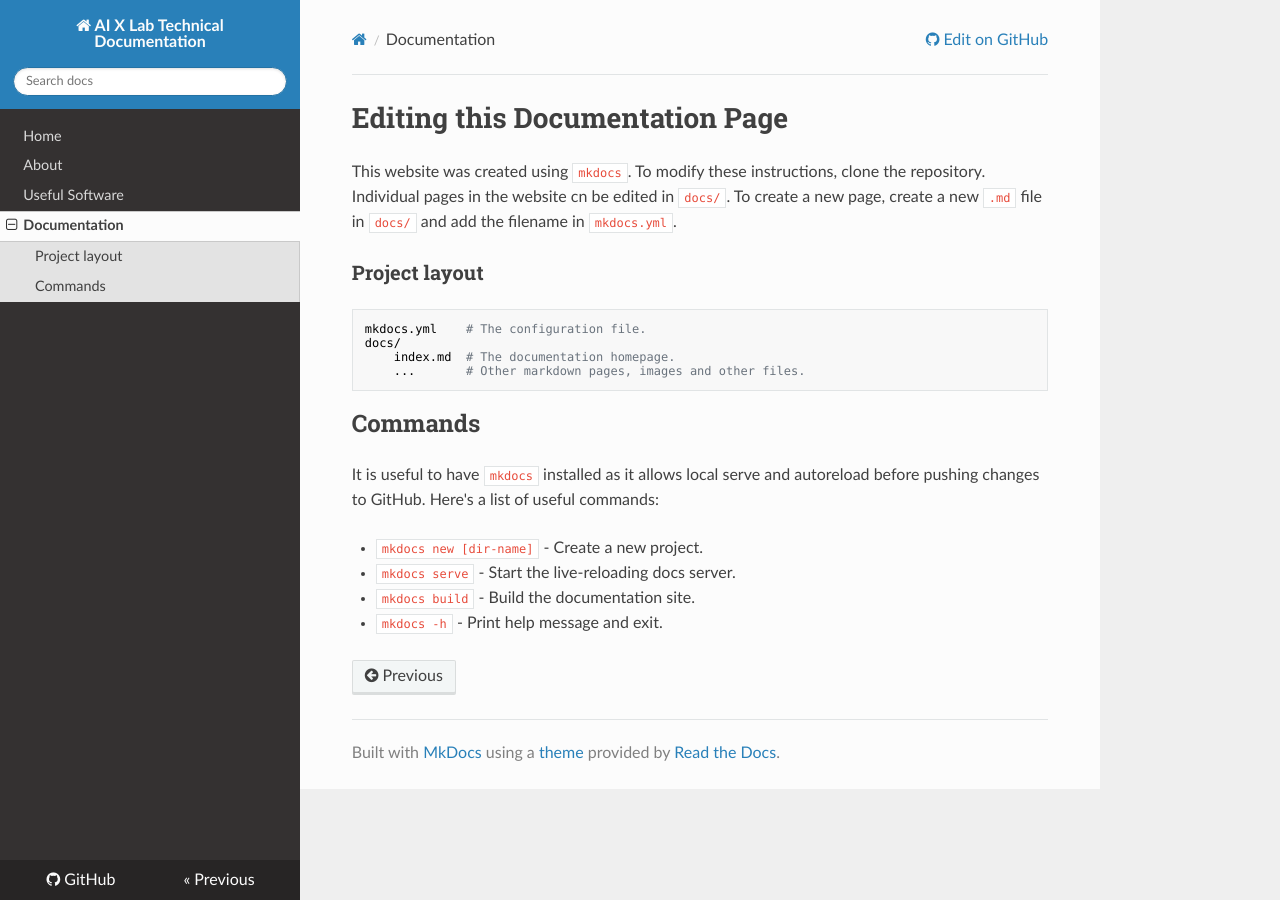
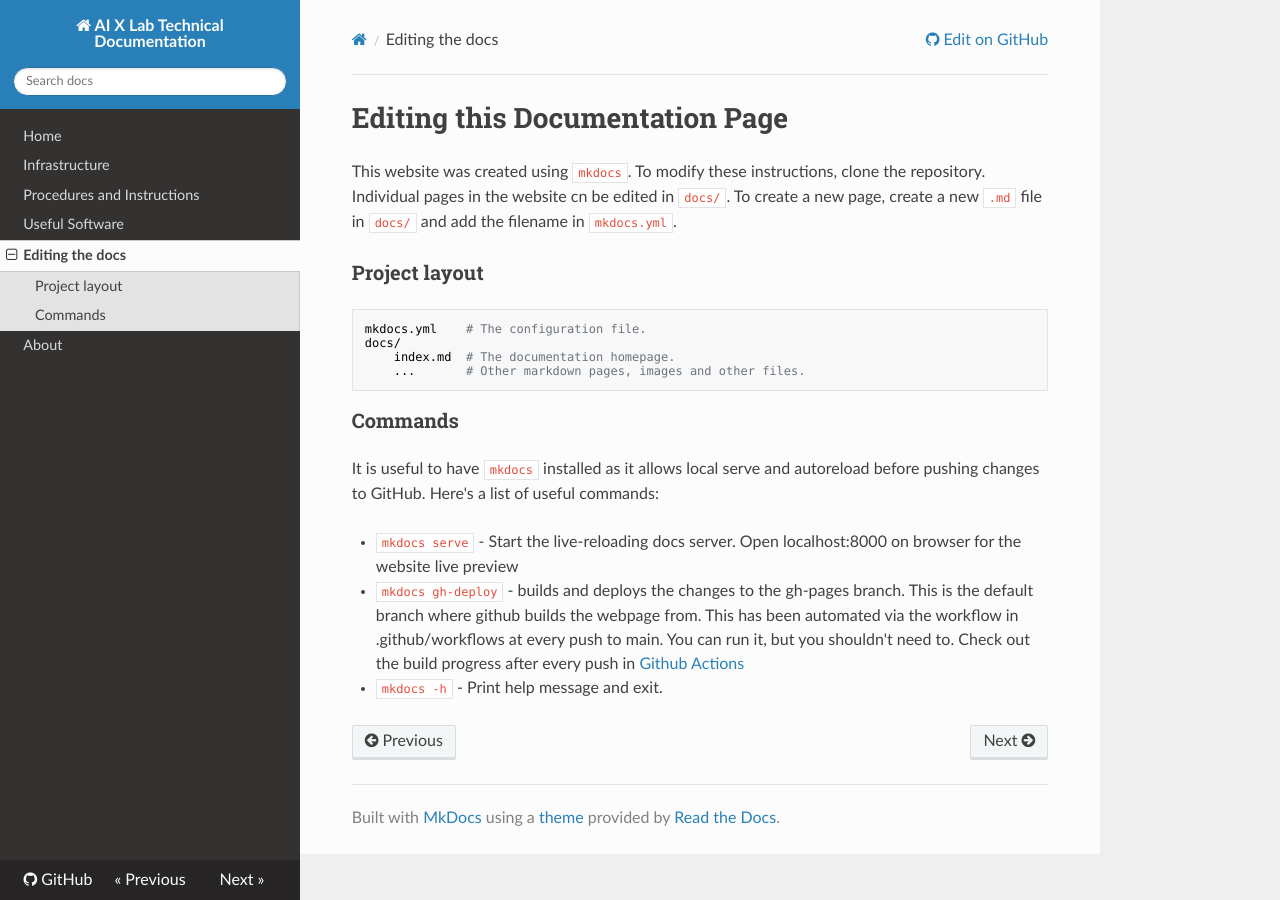
Before and after one commit to AIxlab-D3-NSBE-NMS/aixlab-d3-nsbe-nms.github.io, an MkDocs documentation site: the page built from docs/editdocs.md, in a window 1280 px wide. Built offline with MkDocs 1.6.1, drawn with Linux system fonts in a browser that asks for light colours; nearby versions of some CDN libraries.

Commit message:
updating the website structure

```diff
--- a/docs/docs.md
+++ b/docs/editdocs.md
@@ -11,11 +11,10 @@ Individual pages in the website cn be edited in `docs/`. To create a new page, c
         ...       # Other markdown pages, images and other files.
 
 
-## Commands
+### Commands
 
 It is useful to have `mkdocs` installed as it allows local serve and autoreload before pushing changes to GitHub. Here's a list of useful commands:
 
-* `mkdocs new [dir-name]` - Create a new project.
-* `mkdocs serve` - Start the live-reloading docs server.
-* `mkdocs build` - Build the documentation site.
+* `mkdocs serve` - Start the live-reloading docs server. Open localhost:8000 on browser for the website live preview
+* `mkdocs gh-deploy` - builds and deploys the changes to the gh-pages branch. This is the default branch where github builds the webpage from. This has been automated via the workflow in .github/workflows at every push to main. You can run it, but you shouldn't need to. Check out the build progress after every push in [Github Actions](https://github.com/aixlab-d3-nsbe-nms/aixlab-d3-nsbe-nms.github.io/actions)
 * `mkdocs -h` - Print help message and exit.
--- a/mkdocs.yml
+++ b/mkdocs.yml
@@ -1,9 +1,11 @@
 site_name: AI X Lab Technical Documentation
 nav:
   - Home: index.md
+  - Infrastructure: infra.md
+  - Procedures and Instructions: howto.md
+  - Useful Software: software.md
+  - Editing the docs: editdocs.md
   - About: about.md
-  - Useful Software: software.md
-  - Documentation: docs.md
 theme: readthedocs
 
 site_url: https://aixlab-d3-nsbe-nms.github.io/
```
Also changed, not shown: docs/about.md (+1 -1 lines).
